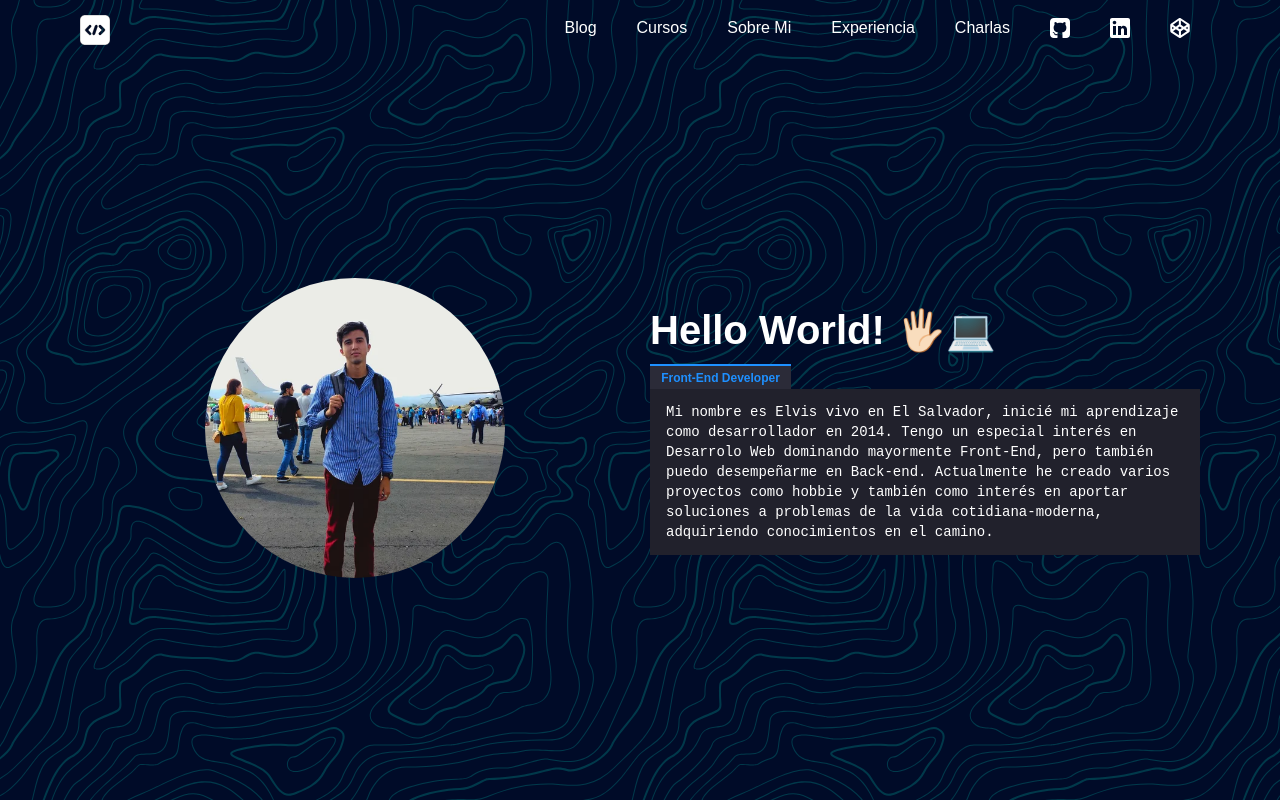
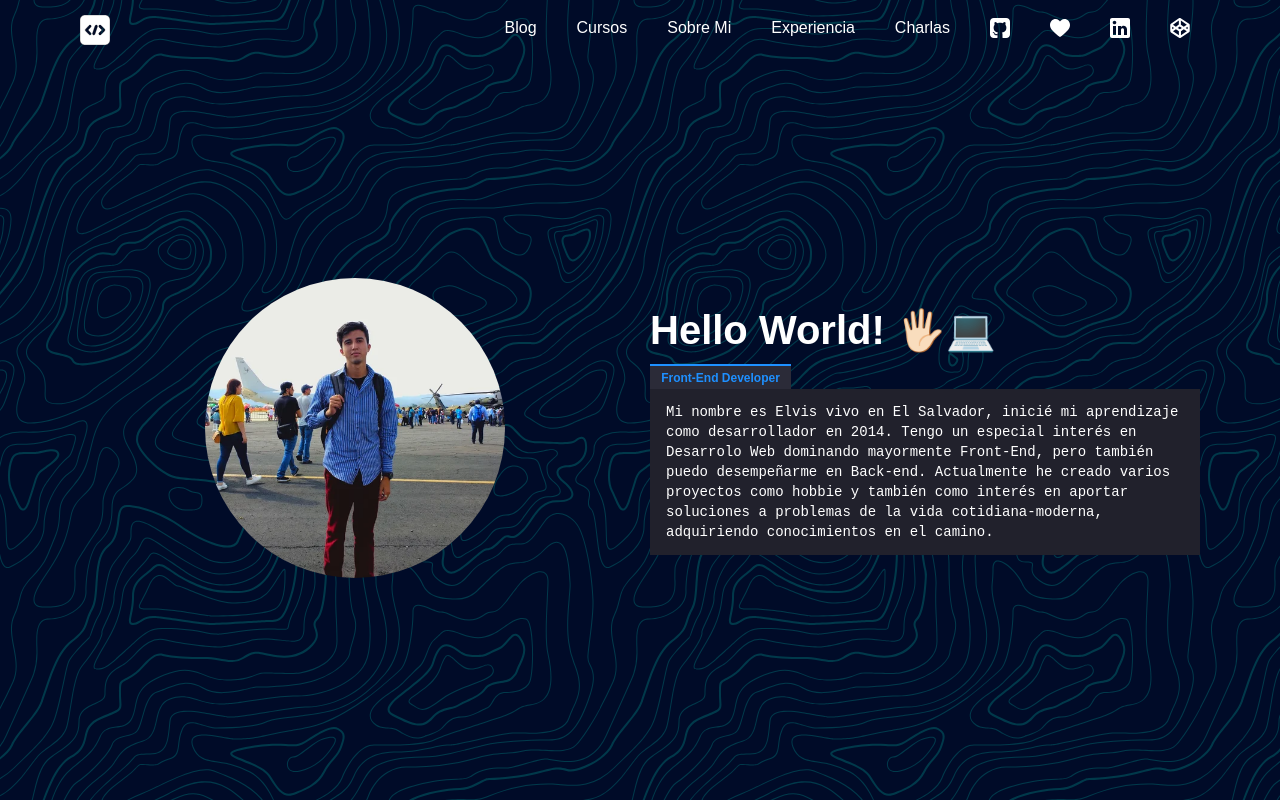
Before and after one commit to ElvisGmz/SuperFolio, a React (Create React App) app: page / in a window 1280 px wide. Shown: the top 800 px of the page. Built offline with nearby package versions, Linux system fonts and the light colour scheme.

Commit message:
New Nav Model

```diff
--- a/src/Components/NavBar.js
+++ b/src/Components/NavBar.js
@@ -4,6 +4,7 @@ import { Link } from "react-router-dom";
 
 import logoNav from "../assets/codificacion.svg";
 import gitHub from "../assets/github.svg";
+import kofi from "../assets/kofi.svg";
 import linkedIn from "../assets/linkedin.svg";
 import codepen from "../assets/codepen.svg";
 
@@ -124,6 +125,8 @@ const NavLinks = styled.div`
 
   a img {
     width: 20px;
+    height: 20px;
+    transition: all 0.2s;
   }
 
   a:hover {
@@ -301,6 +304,13 @@ const NavBar = () => {
               <img src={gitHub} alt="" />
             </a>
             <a
+              href="https://ko-fi.com/elvisgmz/"
+              target="_blank"
+              rel="noreferrer"
+            >
+              <img src={kofi} alt="" />
+            </a>
+            <a
               href="https://www.linkedin.com/in/elvisgmz/"
               target="_blank"
               rel="noreferrer"
```
Also changed, not shown: src/assets/blog.svg (deleted), src/assets/kofi.svg (added).
